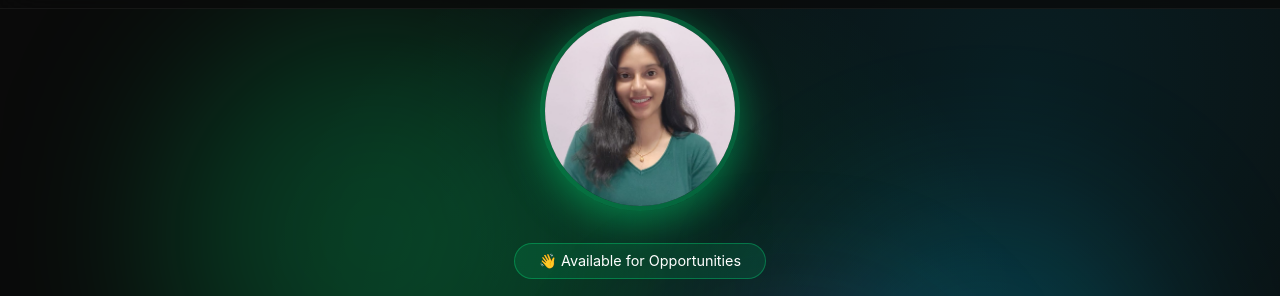
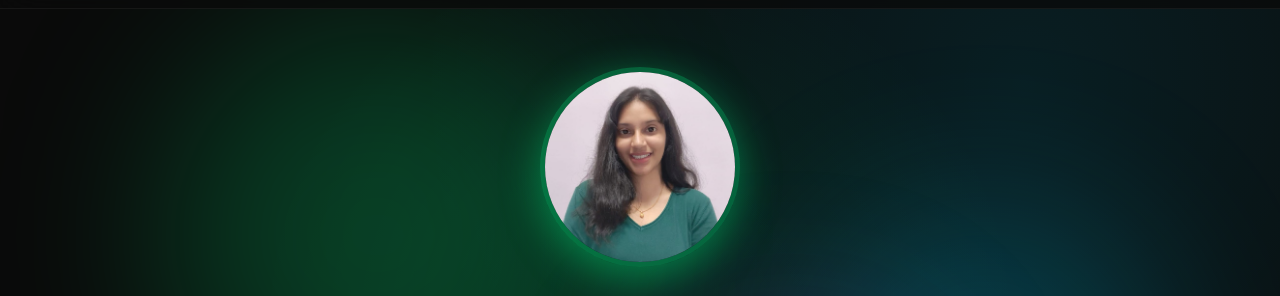
Before and after one commit to satyatejaswini1234/patnala_satya_tejaswini_portfolio, a plain HTML site: page index.html in a window 1280 px wide. Shown: the part 75-371 px from the top of the page. Drawn offline with Linux system fonts and the light colour scheme.

Commit message:
Add margin-top to container in index.html

```diff
--- a/index.html
+++ b/index.html
@@ -144,6 +144,7 @@
             display: flex;
             flex-direction: column;
             align-items: center;
+            margin-top:7rem;
         }
 
         .profile-photo {
```
